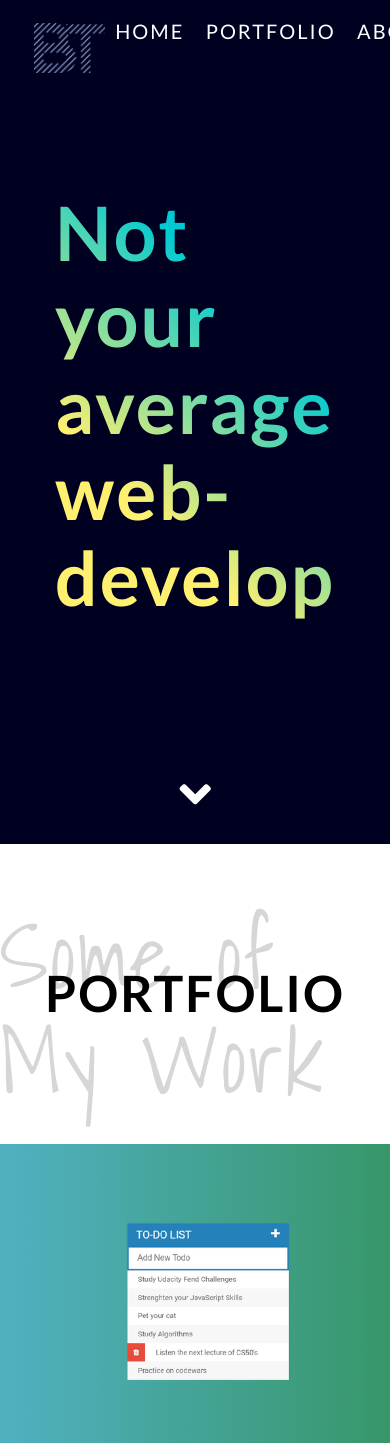
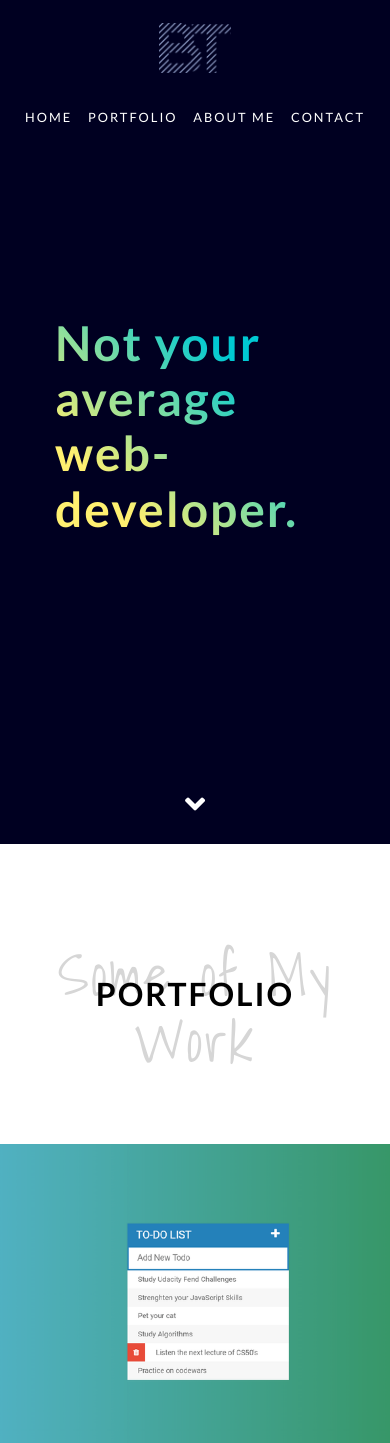
Before and after one commit to ucanfil/Portfolio-Site-V2, a PHP site: page / in a window 390 px wide; the page is wider, and only the part inside the window is pictured. Shown: the top 1443 px of that part. Run offline with PHP 8.4, Linux system fonts and the light colour scheme; some libraries are stand-ins or nearby versions.

Commit message:
Breakpoints are added

```diff
--- a/css/style.css
+++ b/css/style.css
@@ -359,8 +359,14 @@ body {
 }
 
 .navbar-top, h2 {
-  width: 95%;
+  width: 100%;
   margin: 0 auto;
+}
+
+.navbar-top {
+  height: 120px;
+  display: flex;
+  justify-content: space-between;
 }
 
 h2 {
@@ -405,7 +411,8 @@ nav {
 
 .top-nav {
   text-transform: uppercase;
-  min-width: 500px;
+  max-width: 500px;
+  width: 100%;
   display: flex;
   justify-content: space-between;
   align-items: flex-start;
@@ -478,11 +485,12 @@ h1 {
 
 .heading-detail {
   position: absolute;
-  top: 20%;
+  top: 25%;
   font-family: 'Shadows Into Light', cursive;
   color: #d6d6d6;
   font-size: 9rem;
   z-index: 1;
+  text-align: center;
 }
 
 .heading-detail-contact {
@@ -558,6 +566,7 @@ h1 {
 .about-me p, footer p {
   padding: 20px;
   letter-spacing: initial;
+  text-align: justify;
 }
 
 /* ======= Footer Styling ======= */
@@ -565,10 +574,59 @@ footer {
   background-color: #000021;
   color: #fff;
 }
+
+.navbar-bottom {
+  padding-bottom: 20px;
+  display: flex;
+  justify-content: space-between;
+}
+
 .bottom-nav {
   font-size: 4rem;
-  min-width: 500px;
+  width: 500px;
   display: flex;
   justify-content: space-around;
   align-items: center;
+  max-width: 500px;
+  width: 100%;
 }
+
+@media  only screen and (max-width: 900px) {
+  .navbar-top {
+    flex-direction: column;
+    justify-content: space-between;
+    align-items: center;
+  }
+
+  .navbar-bottom {
+    flex-direction: column;
+    justify-content: space-around;
+    align-items: center;
+  }
+}
+
+@media only screen and (max-width: 650px) {
+  html {
+    font-size: 50%;
+  }
+}
+
+@media only screen and (max-width: 460px) {
+  html {
+    font-size: 40%;
+  }
+
+  .heading-detail {
+    top: 32.5%;
+  }
+}
+
+@media only screen and (max-width: 380px) {
+  html {
+    font-size: 35%;
+  }
+
+  .heading-detail {
+    top: 32.5%;
+  }
+}
```
